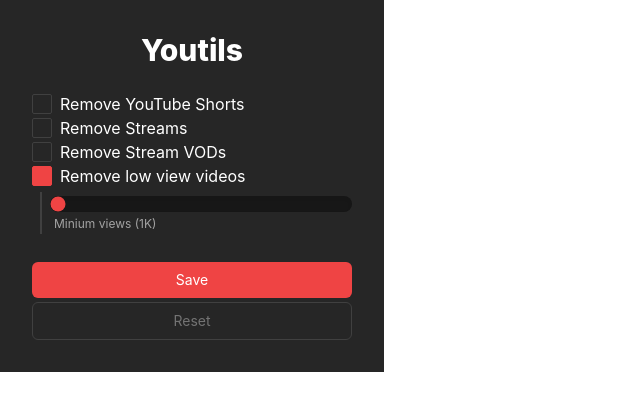
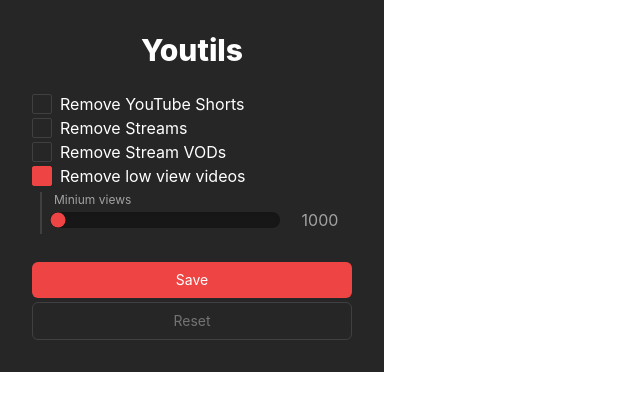
Before and after one commit to borisnliscool/youtils, a Svelte app: page / in a window 1280 px wide. Both pictures are taken after a click on the label "Remove low view videos". Shown: the top 410 px of the page, without its empty margins (0-640 px from the left). Built offline with nearby package versions, Linux system fonts and the light colour scheme; some icons are missing.

Commit message:
add number input to minViews for more precise configuration

```diff
--- a/src/App.svelte
+++ b/src/App.svelte
@@ -88,17 +88,25 @@
 					class="w-full my-1 ml-2 px-2 py-0.5 border-l-[.125rem] border-neutral-700"
 					transition:slide
 				>
+					<p class="text-neutral-400 text-xs ml-1 -mt-0.5">Minium views</p>
+					<div class="flex items-center gap-2">
 						<input
-						class="rounded-full overflow-hidden appearance-none bg-neutral-900 w-full accent-red-500 shadow-inner"
+							class="w-full rounded-full overflow-hidden appearance-none bg-neutral-900 accent-red-500 shadow-inner"
 							type="range"
 							min="1000"
 							max="100000"
 							step="1000"
 							bind:value={minViews}
 						/>
-					<p class="text-neutral-400 text-xs ml-1 -mt-0.5">
-						Minium views ({minViews / 1000}K)
-					</p>
+
+						<input
+							type="number"
+							class="bg-transparent w-16 text-center text-neutral-400 transition-all focus:text-white outline-none focus:outline-1 focus:outline-red-500 focus:bg-red-50/5 rounded-sm [appearance:textfield] [&::-webkit-outer-spin-button]:appearance-none [&::-webkit-inner-spin-button]:appearance-none"
+							min="1000"
+							max="100000"
+							bind:value={minViews}
+						/>
+					</div>
 				</div>
 			{/if}
 		</div>
```
Lines whose indentation alone changed are shown as unchanged.
